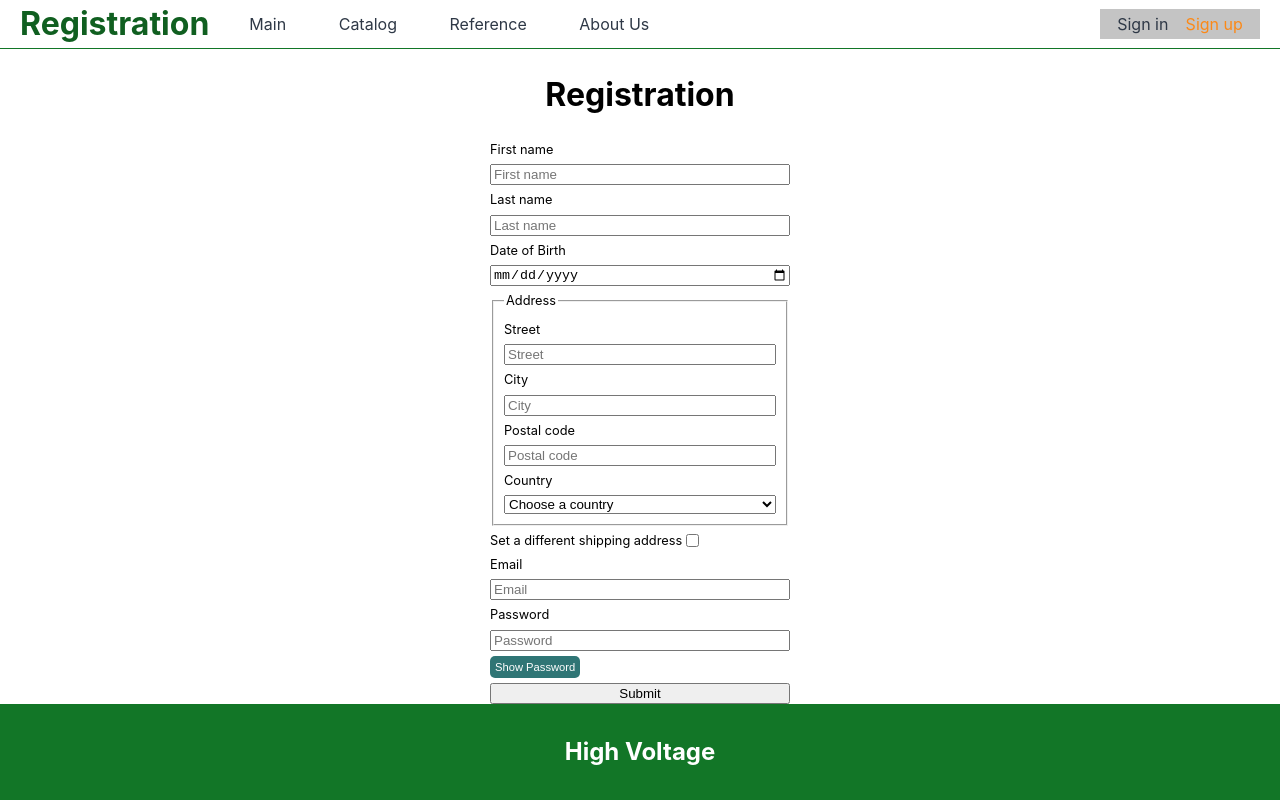
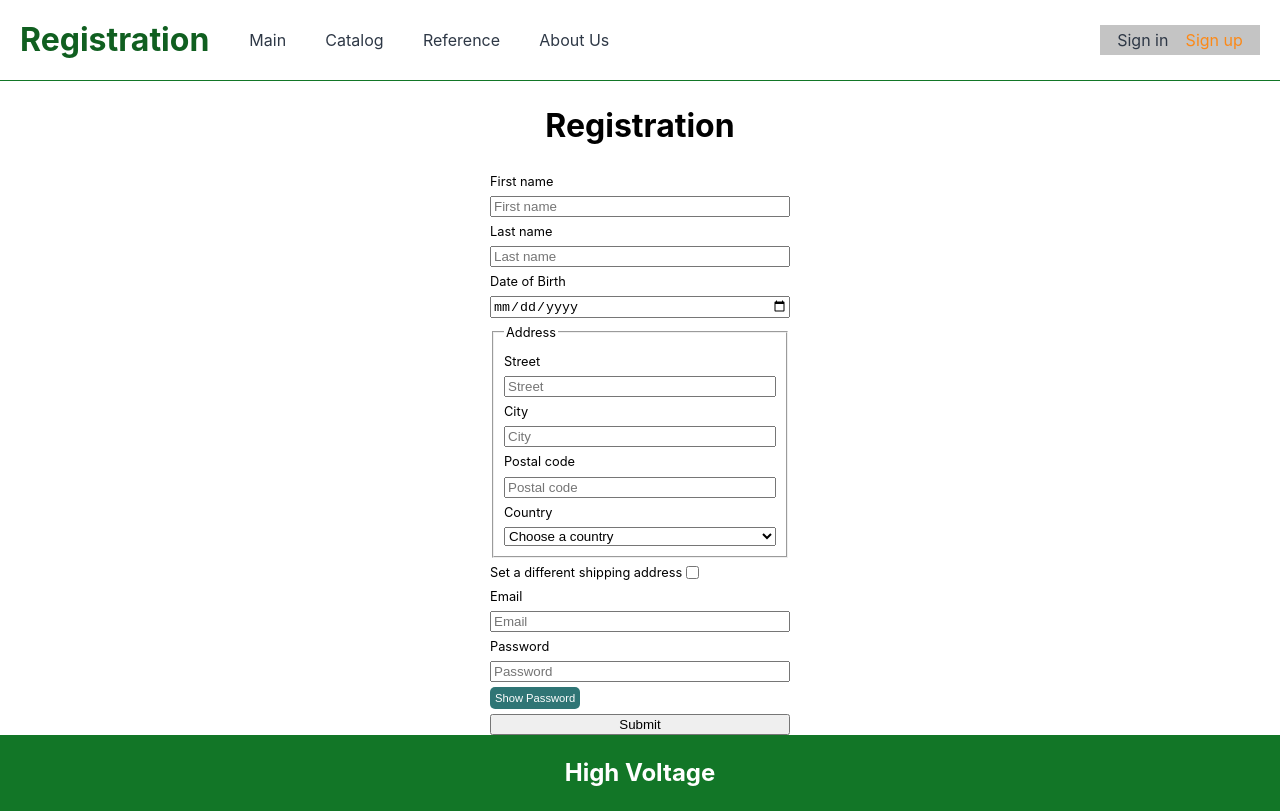
Before and after one commit to R11VEN/eCommerce-Application, a React (Vite) app: page /reg in a window 1280 px wide. Built offline with nearby package versions, Linux system fonts and the light colour scheme.

Commit message:
fix: html and styles to layout, pages

```diff
--- a/jest.config.js
+++ b/jest.config.js
@@ -2,10 +2,10 @@
 module.exports = {
   preset: 'ts-jest',
   testEnvironment: 'jsdom',
-  "collectCoverage": true,
-  "coverageReporters": ["html"],
+  collectCoverage: true,
+  coverageReporters: ['html'],
   moduleNameMapper: {
     '\\.(gif|ttf|eot|svg|png)$': `${__dirname}/src/assets/css/__mock__/fileMock.tsx`,
-    ".(css|sass|scss)$": "identity-obj-proxy",
+    '.(css|sass|scss)$': 'identity-obj-proxy',
   },
 };
--- a/src/App.css
+++ b/src/App.css
@@ -1,22 +1,21 @@
+* {
+  box-sizing: border-box;
+}
+
 #root {
   margin: 0 auto;
 }
 
-.pages {
+.wrapper {
   display: flex;
   flex-direction: column;
   height: 100vh;
   width: 100vw;
 }
 
-header {
-  height: 80px;
-  border-bottom: #127627 1px solid;
-}
-
 .header-container,
 .footer-container,
-.main-container {
+.page-container {
   display: flex;
   max-width: 1280px;
   height: 100%;
@@ -24,13 +23,19 @@ header {
   padding: 0 20px;
 }
 
+/*---------------------------------header-----------------------*/
+header {
+  border-bottom: #127627 1px solid;
+}
+
 .header-container {
+  height: 80px;
   align-items: center;
 }
 
 .logo {
   margin: 0;
-  color: #105F20;
+  color: #105f20;
 }
 
 .nav-list {
@@ -47,7 +52,7 @@ header {
 .nav-list_item > a,
 .header-link {
   text-decoration: none;
-  color: #2E3846;
+  color: #2e3846;
 }
 
 .login-registration {
@@ -57,17 +62,17 @@ header {
   width: 160px;
   height: 30px;
   margin-left: auto;
-  background-color: #C4C4C4;
-  color: #2E3846;
+  background-color: #c4c4c4;
+  color: #2e3846;
 }
 
 .nav-list_item > a:hover,
 .header-link:hover {
-  color: #FC8917;
+  color: #fc8917;
 }
 
 .header-link.active {
-  color: #FC8917;
+  color: #fc8917;
 }
 
 #burger-checkbox {
@@ -85,13 +90,17 @@ header {
   cursor: pointer;
 }
 
-#burger-checkbox:checked ~ .nav {
-  right: 0;
+/*#burger-checkbox:checked ~ .nav {*/
+/*  right: 0;*/
+/*}*/
+
+/*---------------------------------layout-----------------------*/
+
+main {
+  flex-grow: 1;
 }
 
-main {
-  flex-grow: 5;
-}
+/*---------------------------------main-page-----------------------*/
 
 .main-link-container {
   display: flex;
@@ -108,37 +117,42 @@ main {
 }
 
 .main-container {
+  display: flex;
   align-items: center;
   flex-direction: column;
 }
 
-footer {
-  height: 160px;
-  background-color: #127627;
-}
+/*---------------------------------auth-page-----------------------*/
 
-.footer-container {
+.auth-container {
+  display: flex;
+  flex-direction: column;
+  height: 100%;
   align-items: center;
-  justify-content: center;
-}
-
-.footer-logo {
-  color: #ffffff;
 }
 
 .login-form {
   display: flex;
   flex-direction: column;
   width: 300px;
-  gap: 5px
+  gap: 5px;
 }
 
 .login-form > input {
   border: 1px solid #127627;
 }
 
-.login-form > input[type="submit"] {
+.login-form > input[type='submit'] {
   margin-top: 10px;
+}
+
+/*---------------------------------reg-page-----------------------*/
+
+.reg-container {
+  display: flex;
+  flex-direction: column;
+  height: 100%;
+  align-items: center;
 }
 
 .registration-form {
@@ -154,8 +168,24 @@ footer {
   align-items: center;
 }
 
-.registration-form > input[type="submit"] {
+.registration-form > input[type='submit'] {
   margin-top: 10px;
+}
+
+/*---------------------------------footer-----------------------*/
+
+footer {
+  height: 160px;
+  background-color: #127627;
+}
+
+.footer-container {
+  align-items: center;
+  justify-content: center;
+}
+
+.footer-logo {
+  color: #ffffff;
 }
 
 .adress {
@@ -177,28 +207,28 @@ footer {
   height: 100%;
 }
 
-.error-heading{
+.error-heading {
   margin: 0;
   padding: 0;
-  color:rgb(255, 13, 0);
-  font-size:8rem;
+  color: rgb(255, 13, 0);
+  font-size: 8rem;
 }
 
 .error-parag,
-.btn{
-  font-size:2rem;
-  color:#2E3846;
+.btn {
+  font-size: 2rem;
+  color: #2e3846;
 }
 .btn {
   padding: 10px 15px;
   display: block;
   border-radius: 5px;
-  border:none;
-  color:#ffffff;
+  border: none;
+  color: #ffffff;
   text-decoration: none;
-  background-color: #105F20;
+  background-color: #105f20;
   cursor: pointer;
-  opacity:0.9;
+  opacity: 0.9;
 }
 
 .btn:hover {
@@ -227,11 +257,15 @@ footer {
     position: fixed;
     top: 80px;
     right: -100%;
-    height: calc(100vh - 240px);
+    height: 100%;
     background-color: #127627;
     font-size: 1.5rem;
     opacity: 0.9;
     transition: right 0.5s;
+    z-index: 1;
+  }
+  .nav.active {
+    right: 0%;
   }
   .nav-list {
     flex-direction: column;
--- a/src/layout/header.tsx
+++ b/src/layout/header.tsx
@@ -1,11 +1,18 @@
+import { useState } from 'react';
 import { NavLink } from 'react-router-dom';
 
 import { RouteInterface } from '../interfaces/route.interface.ts';
 import { routesAuth, routesPages } from '../routes.tsx';
 
 const Header = ({ titlePage }: { titlePage: string }) => {
+  const [mobileMenuActive, setMobileMenuActive] = useState<boolean>(false);
+
   const showClassName = ({ isActive }: { isActive: boolean }): string => {
     return isActive ? 'header-link active' : 'header-link';
+  };
+
+  const showMobileMenu = () => {
+    setMobileMenuActive(!mobileMenuActive);
   };
 
   return (
@@ -13,30 +20,48 @@ const Header = ({ titlePage }: { titlePage: string }) => {
       <div className="header-container">
         <h1 className="logo">{titlePage}</h1>
         <input id="burger-checkbox" type="checkbox"></input>
-        <label htmlFor="burger-checkbox" className="burger"></label>
-        <nav className="nav">
+        <label htmlFor="burger-checkbox" className="burger" onClick={showMobileMenu}></label>
+        <nav className={mobileMenuActive ? 'nav active' : 'nav'}>
           <ul className="nav-list">
             <li className="nav-list_item">
               {routesPages.map((route: RouteInterface) => (
-                <NavLink key={route.name} to={route.path} className={showClassName} end>
+                <NavLink
+                  key={route.name}
+                  to={route.path}
+                  className={showClassName}
+                  onClick={showMobileMenu}
+                  end
+                >
                   {route.name}
                 </NavLink>
               ))}
             </li>
             <li className="nav-list_item">
-              <a href="#">Catalog</a>
+              <a href="#" onClick={showMobileMenu}>
+                Catalog
+              </a>
             </li>
             <li className="nav-list_item">
-              <a href="#">Reference</a>
+              <a href="#" onClick={showMobileMenu}>
+                Reference
+              </a>
             </li>
             <li className="nav-list_item">
-              <a href="#">About Us</a>
+              <a href="#" onClick={showMobileMenu}>
+                About Us
+              </a>
             </li>
           </ul>
         </nav>
         <div className="login-registration">
           {routesAuth.map((route: RouteInterface) => (
-            <NavLink key={route.name} to={route.path} className={showClassName} end>
+            <NavLink
+              key={route.name}
+              to={route.path}
+              className={showClassName}
+              onClick={() => setMobileMenuActive(false)}
+              end
+            >
               {route.name}
             </NavLink>
           ))}
--- a/src/layout/layout.tsx
+++ b/src/layout/layout.tsx
@@ -10,9 +10,11 @@ const Layout = () => {
     setTitle(name);
   };
   return (
-    <div className="pages">
+    <div className="wrapper">
       <Header titlePage={title} />
-      <Router showPageName={handlePageNameChange} />
+      <main className="main">
+        <Router showPageName={handlePageNameChange} />
+      </main>
       <Footer />
     </div>
   );
--- a/src/pages/auth-page.tsx
+++ b/src/pages/auth-page.tsx
@@ -1,8 +1,8 @@
 import { useEffect } from 'react';
 import { JSX } from 'react/jsx-runtime';
 
+import LoginForm from '../components/login-form.tsx';
 import { PageProps } from '../interfaces/page.interface.ts';
-import LoginForm from '../components/login-form.tsx';
 
 const AuthPage = ({ showName }: PageProps): JSX.Element => {
   const name: string = 'Authorization';
@@ -12,12 +12,10 @@ const AuthPage = ({ showName }: PageProps): JSX.Element => {
   }, [showName]);
 
   return (
-    <main className="auth-page">
-      <div className="main-container">
-        <h1>Login</h1>
-        <LoginForm></LoginForm>
-      </div>
-    </main>
+    <div className="auth-container">
+      <h1>Login</h1>
+      <LoginForm></LoginForm>
+    </div>
   );
 };
 
--- a/src/pages/page404.tsx
+++ b/src/pages/page404.tsx
@@ -1,28 +1,27 @@
 import { useEffect } from 'react';
 import { JSX } from 'react/jsx-runtime';
-
-import { PageProps } from '../interfaces/page.interface.ts';
-import { routesPages } from '../routes.tsx';
-import { RouteInterface } from '../interfaces/route.interface.ts';
 import { NavLink } from 'react-router-dom';
 
+import { MAIN_ROUTE } from '../constants/pages.ts';
+import { PageProps } from '../interfaces/page.interface.ts';
+
 const Page404 = ({ showName }: PageProps): JSX.Element => {
-  const name = 'Page 404';
+  const name: string = 'Page 404';
 
-  useEffect(() => {
+  useEffect((): void => {
     showName && showName(name);
-  }, [showName]);
+  }, []);
 
   return (
     <div className="error-page">
       <h1 className="error-heading">Error 404!</h1>
       <p className="error-parag">Sorry, page you are looking for doesn't exist</p>
       <a>
-        {routesPages.map((route: RouteInterface) => (
-          <NavLink key={route.name} to={route.path} className={'btn'} end>
-            Back to {route.name}
+        {
+          <NavLink key="mainPage" to={MAIN_ROUTE} className="btn" end>
+            Back to Man Page
           </NavLink>
-        ))}
+        }
       </a>
     </div>
   );
--- a/src/pages/reg-page.tsx
+++ b/src/pages/reg-page.tsx
@@ -1,8 +1,8 @@
 import { useEffect } from 'react';
 import { JSX } from 'react/jsx-runtime';
 
+import RegisterationForm from '../components/registration-form.tsx';
 import { PageProps } from '../interfaces/page.interface.ts';
-import RegisterationForm from '../components/registration-form.tsx';
 
 export interface IPageProps {
   showPageName?: (name: string) => void;
@@ -16,12 +16,10 @@ const RegPage = ({ showName }: PageProps): JSX.Element => {
   }, [showName]);
 
   return (
-    <main className="reg-page">
-      <div className="main-container">
-        <h1>Registration</h1>
-        <RegisterationForm></RegisterationForm>
-      </div>
-    </main>
+    <div className="reg-container">
+      <h1>Registration</h1>
+      <RegisterationForm></RegisterationForm>
+    </div>
   );
 };
 
--- a/src/routes.tsx
+++ b/src/routes.tsx
@@ -26,9 +26,10 @@ export const routesAuth: RouteInterface[] = [
   },
 ];
 
+export const routerPagesAndAuth = [...routesPages, ...routesAuth];
+
 export const routesAll: RouteInterface[] = [
-  ...routesPages,
-  ...routesAuth,
+  ...routerPagesAndAuth,
   {
     name: 'Page 404',
     path: PAGE_404,
```
Also changed, not shown: src/pages/main-page.tsx (+21 -25 lines), 2 other files (tests, documents, lock files or other folders).
